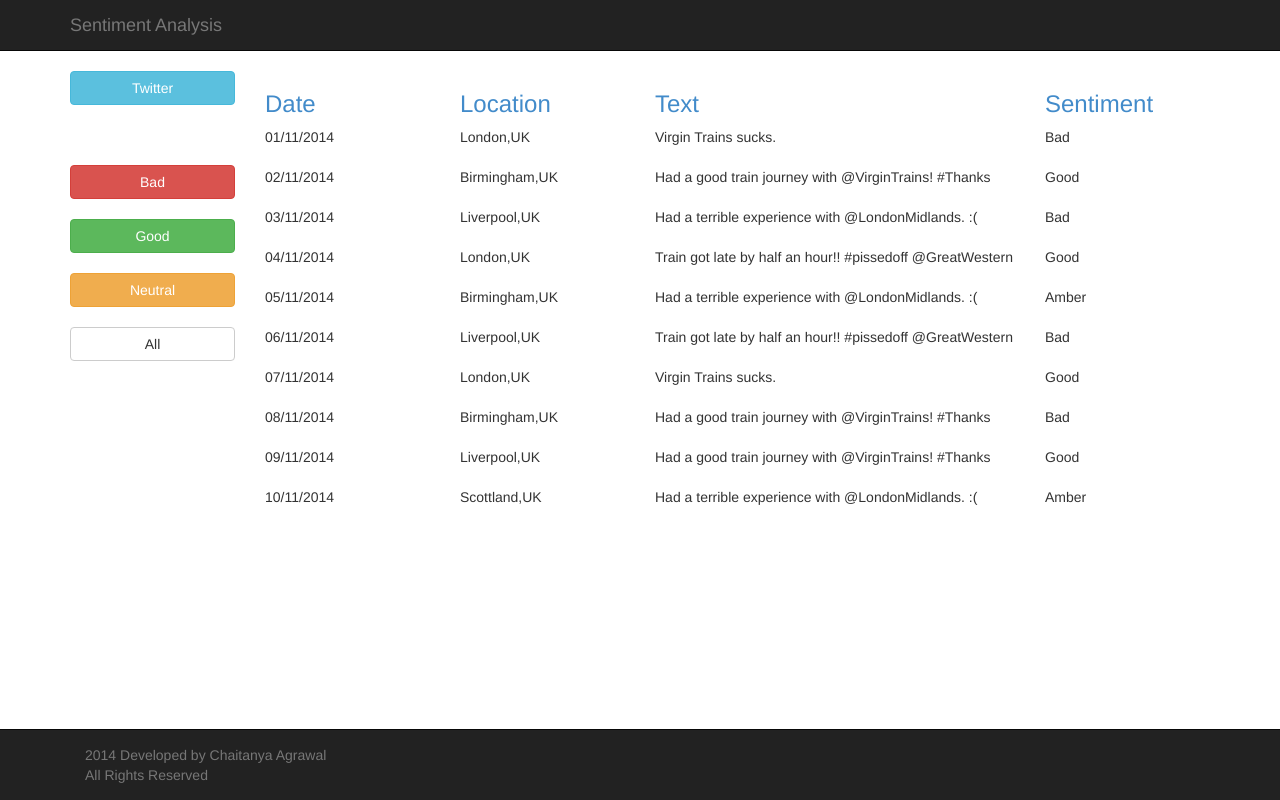
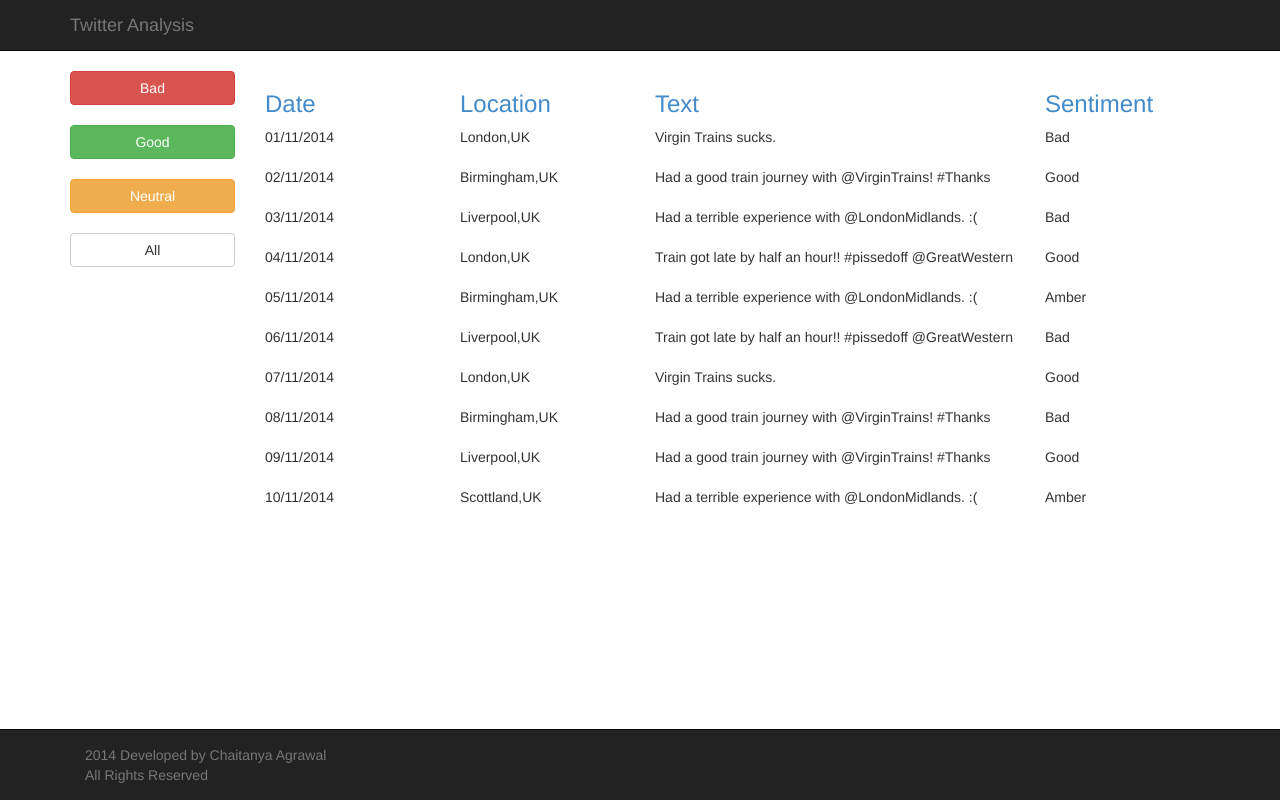
Before and after one commit to chaitanyaagrawal/UI-Main-Page, a plain HTML site: page index.htm in a window 1280 px wide. Drawn offline with nearby package versions, Linux system fonts and the light colour scheme.

Commit message:
Deleted twitter button

```diff
--- a/index.htm
+++ b/index.htm
@@ -10,7 +10,7 @@
 		<div class = "navbar navbar-inverse navbar-static-top">
 			<div class = "container">
 
-				<a href = "#" class = "navbar-brand" class = "active">Sentiment Analysis</a>
+				<a href = "#" class = "navbar-brand" class = "active">Twitter Analysis</a>
 
 				<button class = "navbar-toggle" data-toggle = collapse data-target = ".navHeaderCollapse">
 					<span class = "icon-bar"></span>
@@ -27,9 +27,6 @@
 			<div class = "container">
 				<div class = "row">
 					<div class = "col-md-2">
-						<a href="#" class = "btn btn-info btn-block">Twitter</a><br>
-
-						<br><br>
 						<a href="#" class = "btn btn-danger btn-block">Bad</a><br>
 						<a href="#" class = "btn btn-success btn-block">Good</a><br>
 						<a href="#" class = "btn btn-warning btn-block">Neutral</a><br>
```
